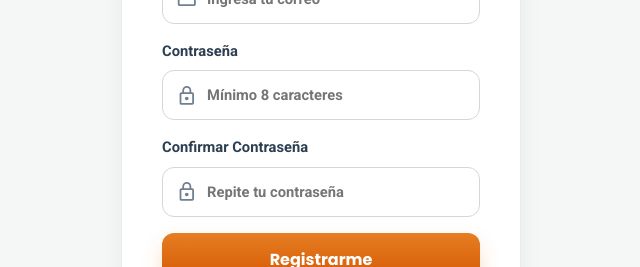
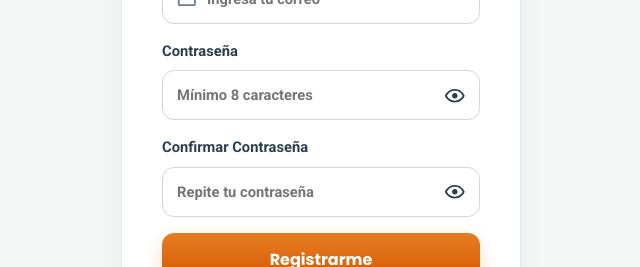
Before and after one commit to tyfaany/PortafolioDesarrollador, a React (Vite) app in the folder Frontend/: page /registro in a window 1280 px wide. Shown: the part 341-608 px from the top of the page, without its empty margins (319-959 px from the left). Built offline with nearby package versions, Linux system fonts and the light colour scheme; no server answers.

Commit message:
FEAT: agregar toggle para mostrar u ocultar contraseña

```diff
--- a/Frontend/src/App.css
+++ b/Frontend/src/App.css
@@ -276,6 +276,11 @@ input {
   cursor: default;
 }
 
+.auth-field__icon--button {
+  cursor: pointer;
+  color: var(--color-texto);
+}
+
 .auth-field__icon--start {
   left: 14px;
 }
--- a/Frontend/src/components/Field.jsx
+++ b/Frontend/src/components/Field.jsx
@@ -13,6 +13,7 @@ function Field({
 }) {
   const hasIcon = Boolean(icon);
   const iconClass = iconPosition === 'end' ? 'auth-field__icon--end' : 'auth-field__icon--start';
+  const buttonClass = onIconClick ? 'auth-field__icon--button' : '';
   const wrapperClass = [
     'auth-field__control',
     hasIcon ? `auth-field__control--icon-${iconPosition}` : '',
@@ -26,7 +27,7 @@ function Field({
       <div className={wrapperClass}>
         {hasIcon && iconPosition === 'start' && (
           <button
-            className={`auth-field__icon ${iconClass}`}
+            className={`auth-field__icon ${iconClass} ${buttonClass}`}
             type="button"
             onClick={onIconClick}
             aria-label={iconLabel}
@@ -46,7 +47,7 @@ function Field({
         />
         {hasIcon && iconPosition === 'end' && (
           <button
-            className={`auth-field__icon ${iconClass}`}
+            className={`auth-field__icon ${iconClass} ${buttonClass}`}
             type="button"
             onClick={onIconClick}
             aria-label={iconLabel}
--- a/Frontend/src/pages/login.jsx
+++ b/Frontend/src/pages/login.jsx
@@ -3,7 +3,7 @@ import * as Yup from 'yup';
 import { Link, Navigate, useNavigate } from 'react-router-dom';
 import { useAuth } from '../context/AuthContext';
 import Icon from '@mdi/react';
-import { mdiEmailOutline, mdiLockOutline } from '@mdi/js';
+import { mdiEmailOutline, mdiEyeOffOutline, mdiEyeOutline, mdiLockOutline } from '@mdi/js';
 import Field from '../components/Field';
 
 // Esquema de validacion para inicio de sesion
@@ -28,6 +28,7 @@ const Login = () => {
   const [errores, setErrores] = useState({});
   const [errorServidor, setErrorServidor] = useState('');
   const [cargando, setCargando] = useState(false);
+  const [mostrarPassword, setMostrarPassword] = useState(false);
 
   if (isAuthenticated) {
     return <Navigate to="/portafolio" replace />;
@@ -100,13 +101,16 @@ const Login = () => {
         )}
         <Field
           label="Contraseña"
-          type="password"
+          type={mostrarPassword ? 'text' : 'password'}
           name="password"
           value={formData.password}
           onChange={handleChange}
           placeholder="Contraseña"
           autoComplete="current-password"
-          icon={<Icon path={mdiLockOutline} size={0.9} />}
+          icon={<Icon path={mostrarPassword ? mdiEyeOffOutline : mdiEyeOutline} size={0.9} />}
+          iconPosition="end"
+          onIconClick={() => setMostrarPassword((current) => !current)}
+          iconLabel={mostrarPassword ? 'Ocultar contraseña' : 'Mostrar contraseña'}
         />
         {errores.password && (
           <small className="error-text">{errores.password}</small>
--- a/Frontend/src/pages/registro.jsx
+++ b/Frontend/src/pages/registro.jsx
@@ -3,7 +3,13 @@ import { Link, Navigate, useNavigate } from 'react-router-dom';
 import { useAuth } from '../context/AuthContext';
 import * as Yup from 'yup';
 import Icon from '@mdi/react';
-import { mdiAccountOutline, mdiEmailOutline, mdiLockOutline } from '@mdi/js';
+import {
+  mdiAccountOutline,
+  mdiEmailOutline,
+  mdiEyeOffOutline,
+  mdiEyeOutline,
+  mdiLockOutline,
+} from '@mdi/js';
 import Field from '../components/Field';
 
 // Esquema de validacion para el formulario de registro
@@ -34,6 +40,8 @@ const Registro = () => {
   const [errores, setErrores] = useState({});
   const [cargando, setCargando] = useState(false);
   const [errorServidor, setErrorServidor] = useState('');
+  const [mostrarPassword, setMostrarPassword] = useState(false);
+  const [mostrarConfirmacion, setMostrarConfirmacion] = useState(false);
 
   const handleChange = (event) => {
     const { name, value } = event.target;
@@ -130,26 +138,32 @@ const Registro = () => {
         )}
         <Field
           label="Contraseña"
-          type="password"
+          type={mostrarPassword ? 'text' : 'password'}
           name="password"
           value={formData.password}
           onChange={handleChange}
           placeholder="Mínimo 8 caracteres"
           autoComplete="new-password"
-          icon={<Icon path={mdiLockOutline} size={0.9} />}
+          icon={<Icon path={mostrarPassword ? mdiEyeOffOutline : mdiEyeOutline} size={0.9} />}
+          iconPosition="end"
+          onIconClick={() => setMostrarPassword((current) => !current)}
+          iconLabel={mostrarPassword ? 'Ocultar contraseña' : 'Mostrar contraseña'}
         />
         {errores.password && (
           <small className="error-text">{errores.password}</small>
         )}
         <Field
           label="Confirmar Contraseña"
-          type="password"
+          type={mostrarConfirmacion ? 'text' : 'password'}
           name="passwordConfirmacion"
           value={formData.passwordConfirmacion}
           onChange={handleChange}
           placeholder="Repite tu contraseña"
           autoComplete="new-password"
-          icon={<Icon path={mdiLockOutline} size={0.9} />}
+          icon={<Icon path={mostrarConfirmacion ? mdiEyeOffOutline : mdiEyeOutline} size={0.9} />}
+          iconPosition="end"
+          onIconClick={() => setMostrarConfirmacion((current) => !current)}
+          iconLabel={mostrarConfirmacion ? 'Ocultar contraseña' : 'Mostrar contraseña'}
         />
         {errores.passwordConfirmacion && (
           <small className="error-text">{errores.passwordConfirmacion}</small>
--- a/Frontend/src/pages/resetPassword.jsx
+++ b/Frontend/src/pages/resetPassword.jsx
@@ -3,7 +3,7 @@ import * as Yup from 'yup';
 import { Link, useNavigate, useParams, useSearchParams } from 'react-router-dom';
 import api from '../axios/api';
 import Icon from '@mdi/react';
-import { mdiLockOutline } from '@mdi/js';
+import { mdiEyeOffOutline, mdiEyeOutline, mdiLockOutline } from '@mdi/js';
 import Field from '../components/Field';
 
 // Esquema de validacion para restablecer contraseña
@@ -31,6 +31,8 @@ const ResetPassword = () => {
   const [errorServidor, setErrorServidor] = useState('');
   const [mensajeExito, setMensajeExito] = useState('');
   const [cargando, setCargando] = useState(false);
+  const [mostrarPassword, setMostrarPassword] = useState(false);
+  const [mostrarConfirmacion, setMostrarConfirmacion] = useState(false);
 
   const handleChange = (event) => {
     const { name, value } = event.target;
@@ -94,26 +96,32 @@ const ResetPassword = () => {
       <form className="auth-form" onSubmit={handleSubmit}>
         <Field
           label="Nueva contraseña"
-          type="password"
+          type={mostrarPassword ? 'text' : 'password'}
           name="password"
           value={formData.password}
           onChange={handleChange}
           placeholder="Nueva contraseña"
           autoComplete="new-password"
-          icon={<Icon path={mdiLockOutline} size={0.9} />}
+          icon={<Icon path={mostrarPassword ? mdiEyeOffOutline : mdiEyeOutline} size={0.9} />}
+          iconPosition="end"
+          onIconClick={() => setMostrarPassword((current) => !current)}
+          iconLabel={mostrarPassword ? 'Ocultar contraseña' : 'Mostrar contraseña'}
         />
         {errores.password && (
           <small className="error-text">{errores.password}</small>
         )}
         <Field
           label="Confirmar contraseña"
-          type="password"
+          type={mostrarConfirmacion ? 'text' : 'password'}
           name="passwordConfirmacion"
           value={formData.passwordConfirmacion}
           onChange={handleChange}
           placeholder="Confirma tu contraseña"
           autoComplete="new-password"
-          icon={<Icon path={mdiLockOutline} size={0.9} />}
+          icon={<Icon path={mostrarConfirmacion ? mdiEyeOffOutline : mdiEyeOutline} size={0.9} />}
+          iconPosition="end"
+          onIconClick={() => setMostrarConfirmacion((current) => !current)}
+          iconLabel={mostrarConfirmacion ? 'Ocultar contraseña' : 'Mostrar contraseña'}
         />
         {errores.passwordConfirmacion && (
           <small className="error-text">{errores.passwordConfirmacion}</small>
```
